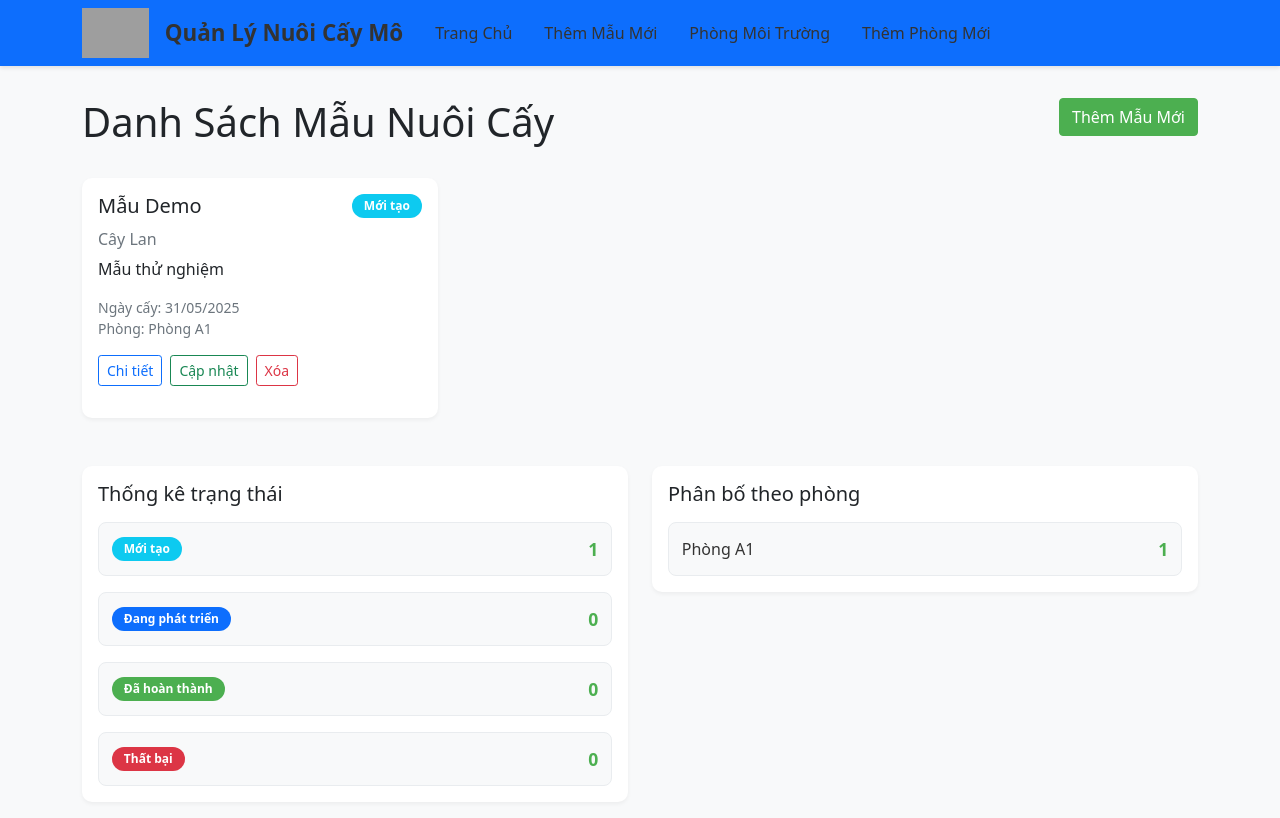
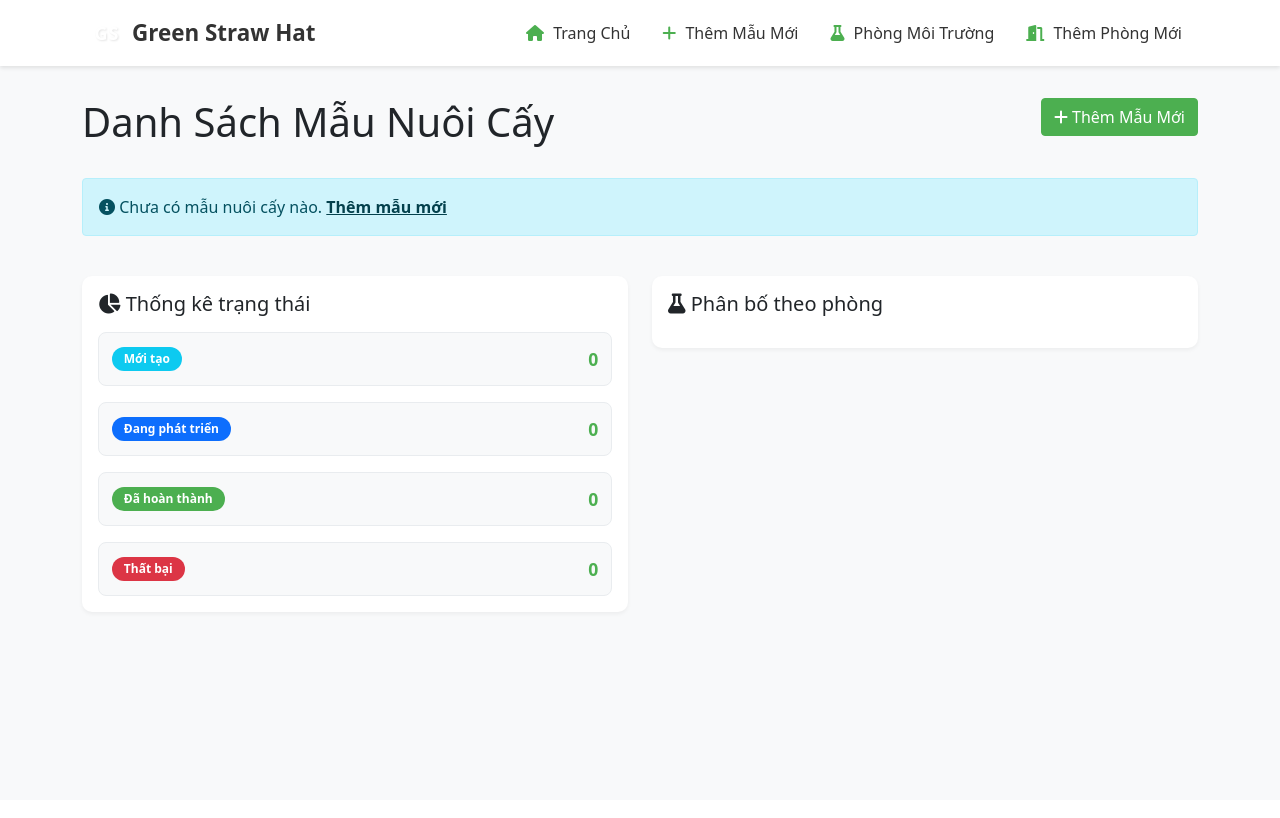
Before and after one commit to minhanh3110-svg/hasongtest, a Flask app: page / in a window 1280 px wide. After the commit the page ends 614 px from the top, so only its background shows below. Run offline with Flask 2, Linux system fonts and the light colour scheme; data comes from the database, SQL or seed files in the repository; data that the repository does not hold is empty; grey boxes are pictures that could not be loaded.

Commit message:
Cập nhật logo theo thiết kế mới

```diff
--- a/app.py
+++ b/app.py
@@ -2,136 +2,208 @@
 from flask_sqlalchemy import SQLAlchemy
 from datetime import datetime
 import os
+from sqlalchemy import func
 
 app = Flask(__name__)
+app.config['SECRET_KEY'] = 'your-secret-key'
 app.config['SQLALCHEMY_DATABASE_URI'] = 'sqlite:///nuoi_cay_mo.db'
 app.config['SQLALCHEMY_TRACK_MODIFICATIONS'] = False
-app.config['SECRET_KEY'] = 'your-secret-key'
+
 db = SQLAlchemy(app)
 
-class MauCayMo(db.Model):
+# Models
+class Phong(db.Model):
     id = db.Column(db.Integer, primary_key=True)
-    ten_mau = db.Column(db.String(100), nullable=False)
-    loai_cay = db.Column(db.String(100), nullable=False)
+    ten = db.Column(db.String(100), nullable=False)
+    mo_ta = db.Column(db.Text)
+    mau = db.relationship('Mau', backref='phong', lazy=True)
+
+class Mau(db.Model):
+    id = db.Column(db.Integer, primary_key=True)
+    ten = db.Column(db.String(100), nullable=False)
+    mo_ta = db.Column(db.Text)
     ngay_cay = db.Column(db.DateTime, nullable=False, default=datetime.utcnow)
-    mo_ta = db.Column(db.Text, nullable=True)
-    trang_thai = db.Column(db.String(50), nullable=False)
-    phong_id = db.Column(db.Integer, db.ForeignKey('phong_moi_truong.id'), nullable=True)
-    phong = db.relationship('PhongMoiTruong', backref='mau_cay_mo')
+    trang_thai = db.Column(db.String(50), nullable=False, default='Mới tạo')
+    phong_id = db.Column(db.Integer, db.ForeignKey('phong.id'), nullable=False)
+    nhat_ky = db.relationship('NhatKy', backref='mau', lazy=True)
 
-class PhongMoiTruong(db.Model):
+class NhatKy(db.Model):
     id = db.Column(db.Integer, primary_key=True)
-    ten_phong = db.Column(db.String(100), nullable=False)
-    nhiet_do = db.Column(db.Float, nullable=False)
-    do_am = db.Column(db.Float, nullable=False)
-    anh_sang = db.Column(db.Float, nullable=False)  # Đơn vị: lux
-    trang_thai = db.Column(db.String(50), nullable=False)
-    ghi_chu = db.Column(db.Text, nullable=True)
-    cap_nhat = db.Column(db.DateTime, nullable=False, default=datetime.utcnow)
+    noi_dung = db.Column(db.Text, nullable=False)
+    ngay_ghi = db.Column(db.DateTime, nullable=False, default=datetime.utcnow)
+    mau_id = db.Column(db.Integer, db.ForeignKey('mau.id'), nullable=False)
 
-# Khởi tạo database
-def init_db():
+# Jinja filters
+@app.template_filter('status_color')
+def status_color(status):
+    colors = {
+        'Mới tạo': 'success',
+        'Đang phát triển': 'primary',
+        'Đã hoàn thành': 'warning',
+        'Thất bại': 'danger'
+    }
+    return colors.get(status, 'secondary')
+
+# Routes
+@app.route('/')
+def index():
+    page = request.args.get('page', 1, type=int)
+    per_page = 9
+
+    # Lấy các tham số tìm kiếm
+    search = request.args.get('search', '')
+    status = request.args.get('status', '')
+    room = request.args.get('room', '')
+
+    # Query cơ bản
+    query = Mau.query
+
+    # Áp dụng các bộ lọc
+    if search:
+        query = query.filter(Mau.ten.ilike(f'%{search}%'))
+    if status:
+        query = query.filter(Mau.trang_thai == status)
+    if room:
+        query = query.filter(Mau.phong_id == room)
+
+    # Phân trang
+    mau_pagination = query.order_by(Mau.ngay_cay.desc()).paginate(page=page, per_page=per_page)
+
+    # Thống kê trạng thái
+    stats = {
+        'new_count': Mau.query.filter_by(trang_thai='Mới tạo').count(),
+        'developing_count': Mau.query.filter_by(trang_thai='Đang phát triển').count(),
+        'completed_count': Mau.query.filter_by(trang_thai='Đã hoàn thành').count(),
+        'failed_count': Mau.query.filter_by(trang_thai='Thất bại').count()
+    }
+
+    # Thống kê theo phòng
+    room_stats = db.session.query(
+        Phong.ten.label('name'),
+        func.count(Mau.id).label('count')
+    ).join(Mau).group_by(Phong.id).all()
+
+    # Lấy danh sách phòng cho bộ lọc
+    rooms = Phong.query.all()
+
+    return render_template('index.html',
+                         mau_pagination=mau_pagination,
+                         stats=stats,
+                         room_stats=room_stats,
+                         rooms=rooms)
+
+@app.route('/them-mau-moi', methods=['GET', 'POST'])
+def them_mau_moi():
+    if request.method == 'POST':
+        ten = request.form.get('ten')
+        mo_ta = request.form.get('mo_ta')
+        phong_id = request.form.get('phong_id')
+
+        if not all([ten, phong_id]):
+            flash('Vui lòng điền đầy đủ thông tin bắt buộc', 'error')
+            return redirect(url_for('them_mau_moi'))
+
+        mau = Mau(
+            ten=ten,
+            mo_ta=mo_ta,
+            phong_id=phong_id
+        )
+
+        try:
+            db.session.add(mau)
+            db.session.commit()
+            flash('Thêm mẫu mới thành công!', 'success')
+            return redirect(url_for('index'))
+        except:
+            db.session.rollback()
+            flash('Có lỗi xảy ra khi thêm mẫu mới', 'error')
+
+    phong = Phong.query.all()
+    return render_template('them_mau_moi.html', phong=phong)
+
+@app.route('/cap-nhat-mau/<int:id>', methods=['GET', 'POST'])
+def cap_nhat_mau(id):
+    mau = Mau.query.get_or_404(id)
+
+    if request.method == 'POST':
+        mau.ten = request.form.get('ten')
+        mau.mo_ta = request.form.get('mo_ta')
+        mau.trang_thai = request.form.get('trang_thai')
+        mau.phong_id = request.form.get('phong_id')
+
+        try:
+            db.session.commit()
+
+            # Thêm nhật ký nếu có ghi chú
+            ghi_chu = request.form.get('ghi_chu')
+            if ghi_chu:
+                nhat_ky = NhatKy(
+                    noi_dung=ghi_chu,
+                    mau_id=mau.id
+                )
+                db.session.add(nhat_ky)
+                db.session.commit()
+
+            flash('Cập nhật mẫu thành công!', 'success')
+            return redirect(url_for('index'))
+        except:
+            db.session.rollback()
+            flash('Có lỗi xảy ra khi cập nhật mẫu', 'error')
+
+    phong = Phong.query.all()
+    return render_template('cap_nhat_mau.html', mau=mau, phong=phong)
+
+@app.route('/chi-tiet-mau/<int:id>')
+def chi_tiet_mau(id):
+    mau = Mau.query.get_or_404(id)
+    return render_template('chi_tiet_mau.html', mau=mau)
+
+@app.route('/xoa-mau/<int:id>')
+def xoa_mau(id):
+    mau = Mau.query.get_or_404(id)
+
+    try:
+        db.session.delete(mau)
+        db.session.commit()
+        flash('Xóa mẫu thành công!', 'success')
+    except:
+        db.session.rollback()
+        flash('Có lỗi xảy ra khi xóa mẫu', 'error')
+
+    return redirect(url_for('index'))
+
+@app.route('/phong-moi-truong')
+def phong_moi_truong():
+    phong = Phong.query.all()
+    return render_template('phong_moi_truong.html', phong=phong)
+
+@app.route('/them-phong-moi', methods=['GET', 'POST'])
+def them_phong_moi():
+    if request.method == 'POST':
+        ten = request.form.get('ten')
+        mo_ta = request.form.get('mo_ta')
+
+        if not ten:
+            flash('Vui lòng nhập tên phòng', 'error')
+            return redirect(url_for('them_phong_moi'))
+
+        phong = Phong(
+            ten=ten,
+            mo_ta=mo_ta
+        )
+
+        try:
+            db.session.add(phong)
+            db.session.commit()
+            flash('Thêm phòng mới thành công!', 'success')
+            return redirect(url_for('phong_moi_truong'))
+        except:
+            db.session.rollback()
+            flash('Có lỗi xảy ra khi thêm phòng mới', 'error')
+
+    return render_template('them_phong_moi.html')
+
+if __name__ == '__main__':
     with app.app_context():
         db.create_all()
-        # Kiểm tra và thêm phòng mẫu
-        if not PhongMoiTruong.query.first():
-            phong_mau = PhongMoiTruong(
-                ten_phong='Phòng A1',
-                nhiet_do=25.0,
-                do_am=70.0,
-                anh_sang=1000.0,
-                trang_thai='Hoạt động',
-                ghi_chu='Phòng nuôi cấy mô thực vật'
-            )
-            db.session.add(phong_mau)
-            db.session.commit()
-
-        # Kiểm tra và thêm mẫu cấy demo
-        if not MauCayMo.query.first():
-            mau_demo = MauCayMo(
-                ten_mau='Mẫu Demo',
-                loai_cay='Cây Lan',
-                mo_ta='Mẫu thử nghiệm',
-                trang_thai='Mới tạo',
-                phong_id=1
-            )
-            db.session.add(mau_demo)
-            db.session.commit()
-
-@app.route('/')
-def trang_chu():
-    mau_cay_mo = MauCayMo.query.all()
-    return render_template('index.html', mau_cay_mo=mau_cay_mo)
-
-@app.route('/them-mau', methods=['GET', 'POST'])
-def them_mau():
-    phong_list = PhongMoiTruong.query.all()
-    if request.method == 'POST':
-        ten_mau = request.form['ten_mau']
-        loai_cay = request.form['loai_cay']
-        mo_ta = request.form['mo_ta']
-        trang_thai = request.form['trang_thai']
-        phong_id = request.form.get('phong_id')
-
-        mau_moi = MauCayMo(
-            ten_mau=ten_mau,
-            loai_cay=loai_cay,
-            mo_ta=mo_ta,
-            trang_thai=trang_thai,
-            phong_id=phong_id if phong_id else None
-        )
-
-        db.session.add(mau_moi)
-        db.session.commit()
-        return redirect(url_for('trang_chu'))
-
-    return render_template('them_mau.html', phong_list=phong_list)
-
-@app.route('/phong-moi-truong')
-def danh_sach_phong():
-    phong_list = PhongMoiTruong.query.all()
-    return render_template('phong_moi_truong/danh_sach.html', phong_list=phong_list)
-
-@app.route('/phong-moi-truong/them', methods=['GET', 'POST'])
-def them_phong():
-    if request.method == 'POST':
-        phong_moi = PhongMoiTruong(
-            ten_phong=request.form['ten_phong'],
-            nhiet_do=float(request.form['nhiet_do']),
-            do_am=float(request.form['do_am']),
-            anh_sang=float(request.form['anh_sang']),
-            trang_thai=request.form['trang_thai'],
-            ghi_chu=request.form['ghi_chu']
-        )
-        db.session.add(phong_moi)
-        db.session.commit()
-        return redirect(url_for('danh_sach_phong'))
-
-    return render_template('phong_moi_truong/them.html')
-
-@app.route('/phong-moi-truong/<int:id>')
-def chi_tiet_phong(id):
-    phong = PhongMoiTruong.query.get_or_404(id)
-    return render_template('phong_moi_truong/chi_tiet.html', phong=phong)
-
-@app.route('/phong-moi-truong/<int:id>/cap-nhat', methods=['GET', 'POST'])
-def cap_nhat_phong(id):
-    phong = PhongMoiTruong.query.get_or_404(id)
-    if request.method == 'POST':
-        phong.nhiet_do = float(request.form['nhiet_do'])
-        phong.do_am = float(request.form['do_am'])
-        phong.anh_sang = float(request.form['anh_sang'])
-        phong.trang_thai = request.form['trang_thai']
-        phong.ghi_chu = request.form['ghi_chu']
-        phong.cap_nhat = datetime.utcnow()
-        db.session.commit()
-        return redirect(url_for('chi_tiet_phong', id=id))
-
-    return render_template('phong_moi_truong/cap_nhat.html', phong=phong)
-
-# Khởi tạo database khi khởi động ứng dụng
-init_db()
-
-if __name__ == '__main__':
-    port = int(os.environ.get('PORT', 5000))
-    app.run(host='0.0.0.0', port=port)
+    app.run(debug=True)
--- a/requirements.txt
+++ b/requirements.txt
@@ -2,4 +2,9 @@
 Flask-SQLAlchemy==2.5.1
 SQLAlchemy==1.4.23
 Werkzeug==2.0.1
+Jinja2==3.0.1
+MarkupSafe==2.0.1
+click==8.0.1
+itsdangerous==2.0.1
+python-dotenv==0.19.0
 gunicorn==20.1.0
--- a/static/css/style.css
+++ b/static/css/style.css
@@ -13,22 +13,95 @@
 }
 
 .logo-container {
+    width: 50px;
+    height: 50px;
+    position: relative;
     transition: transform 0.3s ease;
 }
 
-.navbar-brand:hover .logo-container {
-    transform: rotate(360deg);
+.logo-circle {
+    width: 100%;
+    height: 100%;
+    position: relative;
+    display: flex;
+    align-items: center;
+    justify-content: center;
 }
 
-.logo-circle {
-    box-shadow: 0 2px 4px rgba(0,0,0,0.1);
+.logo-f, .logo-g {
+    position: absolute;
+    width: 100%;
+    height: 100%;
+    border-radius: 50%;
+}
+
+.logo-f {
+    background: #4CAF50;
+    clip-path: polygon(0 0, 50% 0, 50% 100%, 0 100%);
+    left: 0;
+}
+
+.logo-g {
+    background: #f44336;
+    clip-path: polygon(50% 0, 100% 0, 100% 100%, 50% 100%);
+    right: 0;
+}
+
+.logo-dot {
+    position: absolute;
+    width: 15px;
+    height: 15px;
+    background: #4CAF50;
+    border-radius: 50%;
+    top: -5px;
+    right: -5px;
+}
+
+.logo-ring {
+    position: absolute;
+    width: 25px;
+    height: 8px;
+    border: 2px solid #f44336;
+    border-radius: 50%;
+    top: -8px;
+    right: -12px;
+    transform: rotate(-30deg);
+}
+
+.logo-text {
+    font-size: 18px;
+    font-weight: bold;
+    color: white;
+    text-shadow: 1px 1px 2px rgba(0,0,0,0.1);
+    letter-spacing: 1px;
+}
+
+.brand-text-container {
+    display: flex;
+    flex-direction: column;
+    margin-left: 0.8rem;
 }
 
 .brand-text {
     font-size: 1.4rem;
     font-weight: 600;
     color: #333;
-    margin-left: 0.5rem;
+    line-height: 1.2;
+    transition: color 0.3s;
+}
+
+.tagline {
+    font-size: 0.9rem;
+    color: #666;
+    font-style: italic;
+}
+
+.navbar-brand:hover .brand-text {
+    color: #4CAF50;
+}
+
+.navbar-brand:hover .logo-container {
+    transform: rotate(360deg);
 }
 
 .nav-link {
--- a/templates/base.html
+++ b/templates/base.html
@@ -5,41 +5,94 @@
     <meta name="viewport" content="width=device-width, initial-scale=1.0">
     <title>{% block title %}{% endblock %} - Quản Lý Nuôi Cấy Mô</title>
     <link href="https://cdn.jsdelivr.net/npm/bootstrap@5.1.3/dist/css/bootstrap.min.css" rel="stylesheet">
-    <link rel="stylesheet" href="{{ url_for('static', filename='css/style.css') }}">
+    <link href="https://cdnjs.cloudflare.com/ajax/libs/font-awesome/6.0.0/css/all.min.css" rel="stylesheet">
+    <link href="{{ url_for('static', filename='css/style.css') }}" rel="stylesheet">
+    <link href="https://cdn.jsdelivr.net/npm/toastr@2.1.4/build/toastr.min.css" rel="stylesheet">
 </head>
 <body>
-    <nav class="navbar navbar-expand-lg navbar-dark bg-primary">
+    <nav class="navbar navbar-expand-lg navbar-light bg-white">
         <div class="container">
-            <a class="navbar-brand d-flex align-items-center" href="{{ url_for('trang_chu') }}">
-                <img src="{{ url_for('static', filename='images/logo.png') }}" alt="Green Straw Hat Logo" height="50" class="me-2">
-                <span class="brand-text">Quản Lý Nuôi Cấy Mô</span>
+            <a class="navbar-brand d-flex align-items-center" href="{{ url_for('index') }}">
+                <div class="logo-container">
+                    <div class="logo-circle">
+                        <span class="logo-text">GS</span>
+                    </div>
+                </div>
+                <span class="brand-text">Green Straw Hat</span>
             </a>
             <button class="navbar-toggler" type="button" data-bs-toggle="collapse" data-bs-target="#navbarNav">
                 <span class="navbar-toggler-icon"></span>
             </button>
             <div class="collapse navbar-collapse" id="navbarNav">
-                <ul class="navbar-nav">
+                <ul class="navbar-nav ms-auto">
                     <li class="nav-item">
-                        <a class="nav-link" href="{{ url_for('trang_chu') }}">Trang Chủ</a>
+                        <a class="nav-link" href="{{ url_for('index') }}">
+                            <i class="fas fa-home"></i> Trang Chủ
+                        </a>
                     </li>
                     <li class="nav-item">
-                        <a class="nav-link" href="{{ url_for('them_mau') }}">Thêm Mẫu Mới</a>
+                        <a class="nav-link" href="{{ url_for('them_mau_moi') }}">
+                            <i class="fas fa-plus"></i> Thêm Mẫu Mới
+                        </a>
                     </li>
                     <li class="nav-item">
-                        <a class="nav-link" href="{{ url_for('danh_sach_phong') }}">Phòng Môi Trường</a>
+                        <a class="nav-link" href="{{ url_for('phong_moi_truong') }}">
+                            <i class="fas fa-flask"></i> Phòng Môi Trường
+                        </a>
                     </li>
                     <li class="nav-item">
-                        <a class="nav-link" href="{{ url_for('them_phong') }}">Thêm Phòng Mới</a>
+                        <a class="nav-link" href="{{ url_for('them_phong_moi') }}">
+                            <i class="fas fa-door-open"></i> Thêm Phòng Mới
+                        </a>
                     </li>
                 </ul>
             </div>
         </div>
     </nav>
 
-    <div class="container mt-4">
+    <div class="container my-4">
+        {% with messages = get_flashed_messages(with_categories=true) %}
+            {% if messages %}
+                {% for category, message in messages %}
+                    <div class="alert alert-{{ category }} alert-dismissible fade show">
+                        {{ message }}
+                        <button type="button" class="btn-close" data-bs-dismiss="alert"></button>
+                    </div>
+                {% endfor %}
+            {% endif %}
+        {% endwith %}
+
         {% block content %}{% endblock %}
     </div>
 
     <script src="https://cdn.jsdelivr.net/npm/bootstrap@5.1.3/dist/js/bootstrap.bundle.min.js"></script>
+    <script src="https://cdn.jsdelivr.net/npm/chart.js"></script>
+    <script src="https://code.jquery.com/jquery-3.6.0.min.js"></script>
+    <script src="https://cdn.jsdelivr.net/npm/toastr@2.1.4/build/toastr.min.js"></script>
+    <script>
+        toastr.options = {
+            "closeButton": true,
+            "progressBar": true,
+            "positionClass": "toast-top-right",
+            "timeOut": "3000"
+        };
+
+        {% with messages = get_flashed_messages(with_categories=true) %}
+            {% if messages %}
+                {% for category, message in messages %}
+                    {% if category == 'success' %}
+                        toastr.success('{{ message }}');
+                    {% elif category == 'error' %}
+                        toastr.error('{{ message }}');
+                    {% elif category == 'warning' %}
+                        toastr.warning('{{ message }}');
+                    {% else %}
+                        toastr.info('{{ message }}');
+                    {% endif %}
+                {% endfor %}
+            {% endif %}
+        {% endwith %}
+    </script>
+    {% block scripts %}{% endblock %}
 </body>
 </html>
```
